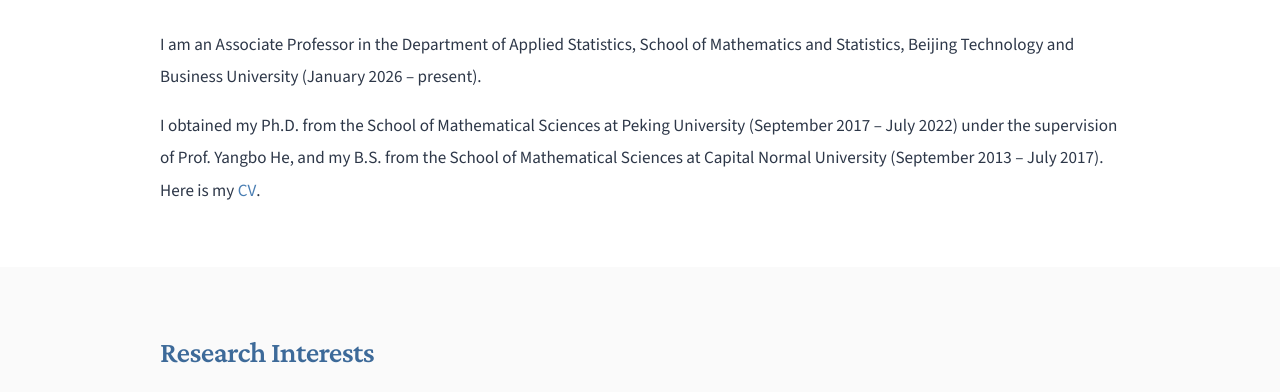
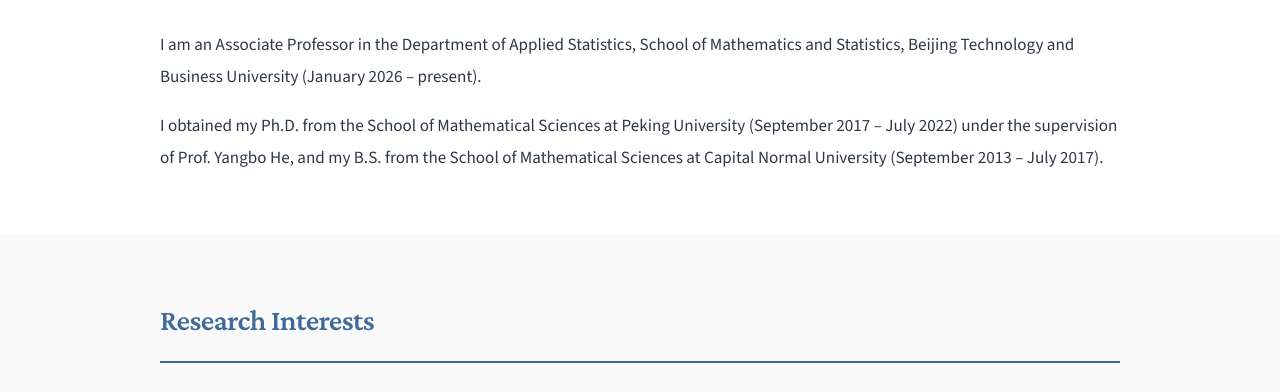
Before and after one commit to shan3luo1995/shan3luo1995.github.io, a plain HTML site: page index.html in a window 1280 px wide. Shown: the part 674-1066 px from the top of the page. Drawn offline with nearby package versions, Linux system fonts and the light colour scheme.

Commit message:
Update index.html

```diff
--- a/index.html
+++ b/index.html
@@ -507,7 +507,7 @@
                 <div class="section-header"><h2>Biography</h2></div>
                 <div class="biography-content">
                     <p>I am an Associate Professor in the Department of Applied Statistics, School of Mathematics and Statistics, Beijing Technology and Business University (January 2026 – present). </p>
-                    <p style="margin-top: 16px;">I obtained my Ph.D. from the School of Mathematical Sciences at Peking University (September 2017 – July 2022) under the supervision of Prof. Yangbo He, and my B.S. from the School of Mathematical Sciences at Capital Normal University (September 2013 – July 2017). Here is my <a href="./CausalFall/ShanshanCV.pdf" target="_blank">CV</a>.
+                    <p style="margin-top: 16px;">I obtained my Ph.D. from the School of Mathematical Sciences at Peking University (September 2017 – July 2022) under the supervision of Prof. Yangbo He, and my B.S. from the School of Mathematical Sciences at Capital Normal University (September 2013 – July 2017).
               </p>
                 </div>
             </div>
```
